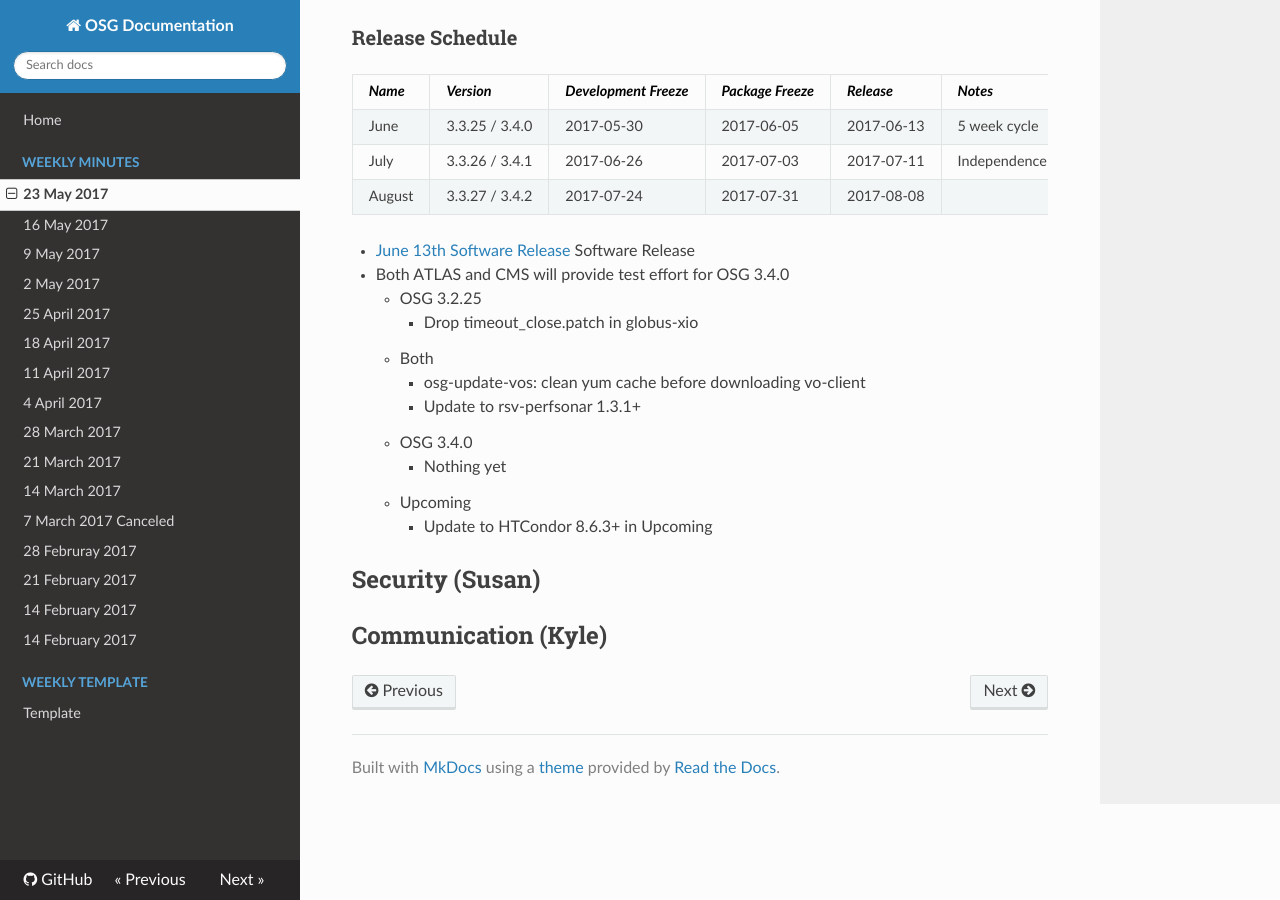
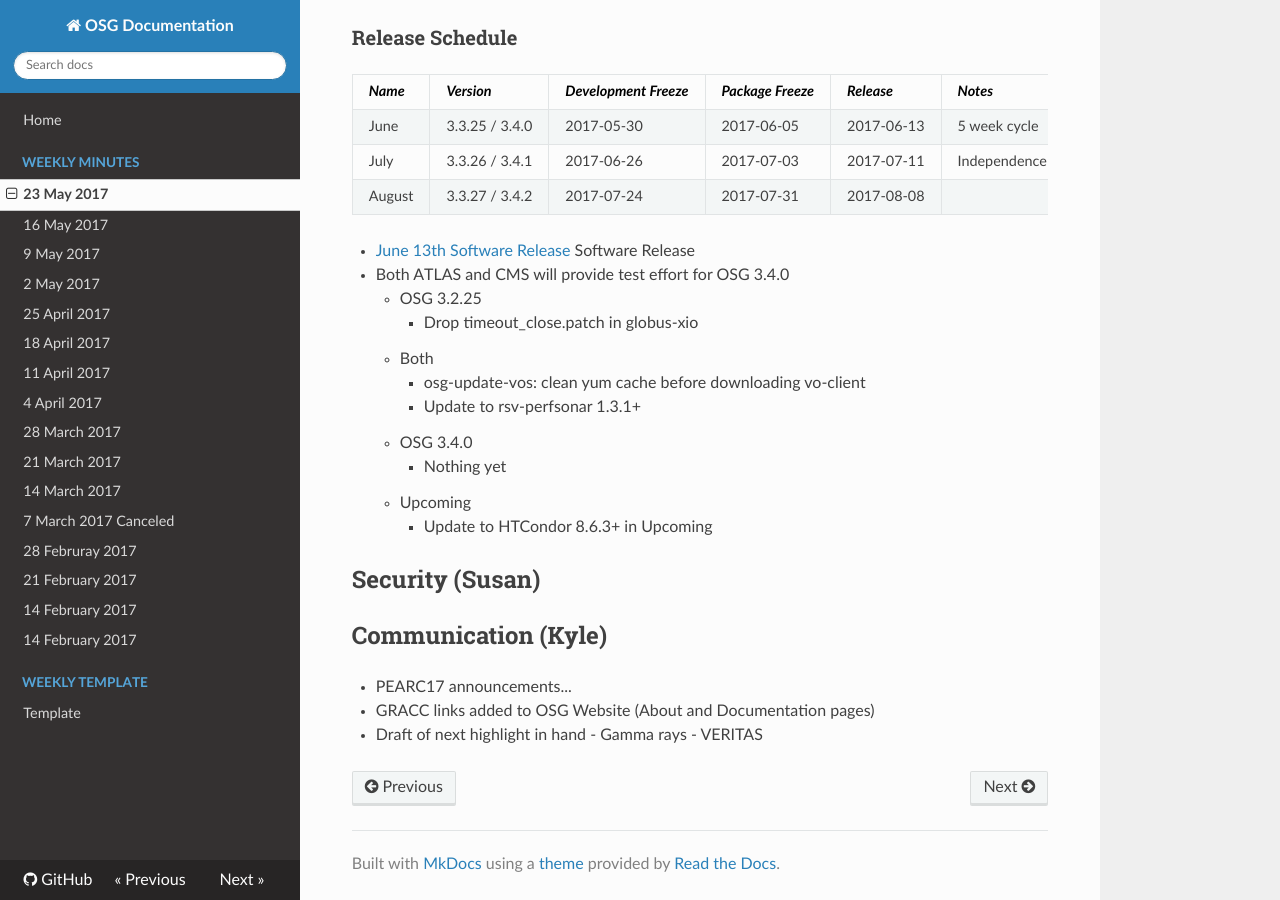
Before and after one commit to zsshah/production, an MkDocs documentation site: the page built from docs/WeeklyMinutes/23May2017.md, in a window 1280 px wide and 900 px high, scrolled down 2411 px. Built offline with MkDocs 1.6.1, drawn with Linux system fonts in a browser that asks for light colours; nearby versions of some CDN libraries; old or Windows-style settings are respelled for this version of MkDocs.

Commit message:
Update 23May2017.md

```diff
--- a/docs/WeeklyMinutes/23May2017.md
+++ b/docs/WeeklyMinutes/23May2017.md
@@ -87,3 +87,7 @@ Other Sutff:
 ## Security (Susan)
 
 ## Communication (Kyle)
+
+   * PEARC17 announcements...
+   * GRACC links added to OSG Website (About and Documentation pages)
+   * Draft of next highlight in hand - Gamma rays - VERITAS
```
